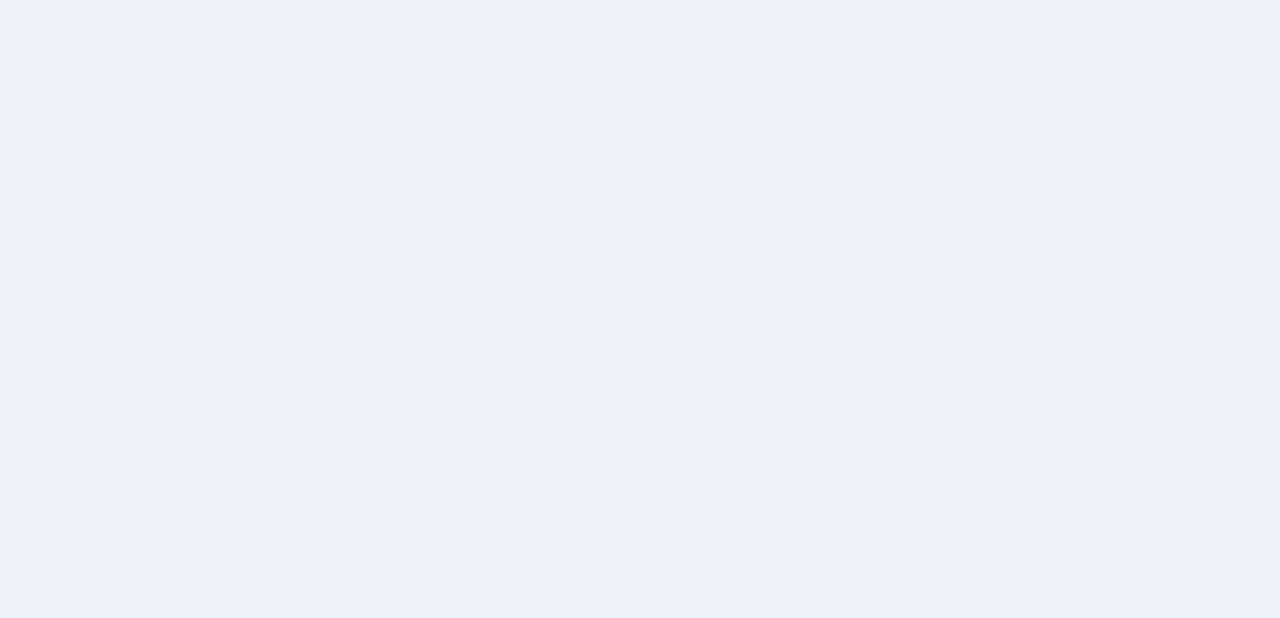
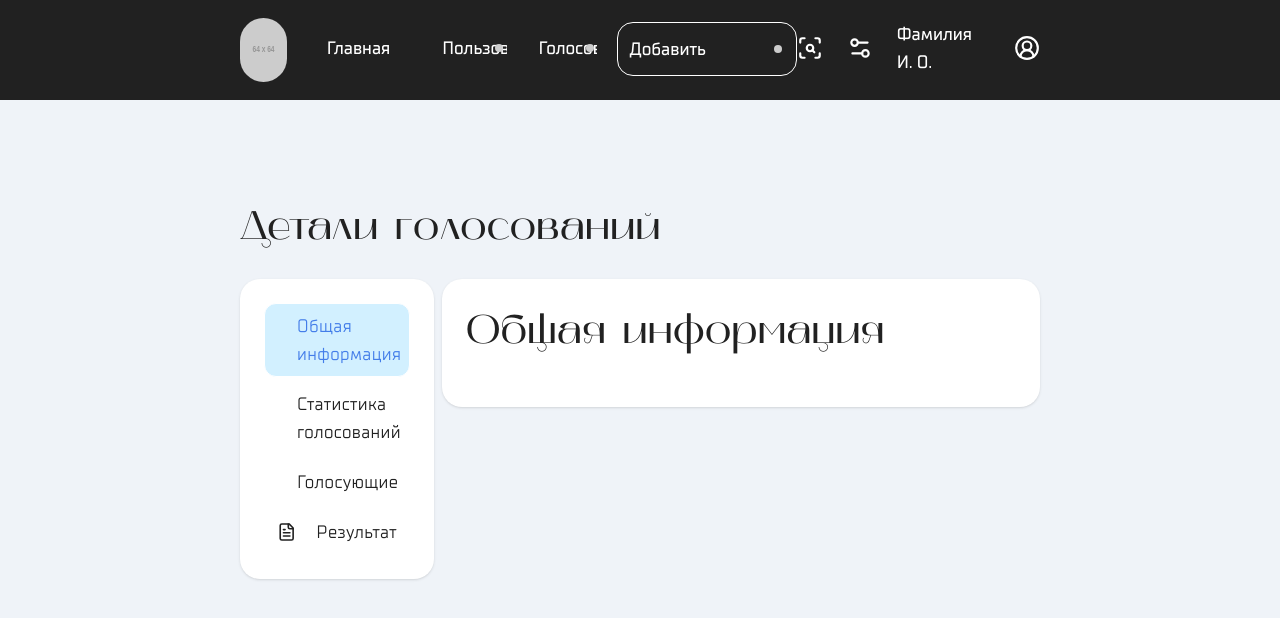
Before and after one commit to Vladdeek/vote-app, a React (Vite) app in the folder frontend/: page /details in a window 1280 px wide. Before the commit this address had no page. Shown: the top 618 px of the page. Built offline with nearby package versions, Linux system fonts and the light colour scheme.

Commit message:
add 2 new pages and only sidebars for this

```diff
--- a/frontend/src/components/SideBar.jsx
+++ b/frontend/src/components/SideBar.jsx
@@ -1,20 +1,20 @@
 import { NavLink } from 'react-router-dom'
 
-const SideBarBtn = ({ to, children }) => {
+const SideBarBtn = ({ index, activeIndex, setActiveIndex, children }) => {
+	const isActive = activeIndex === index
+
 	return (
-		<NavLink
-			to={to}
-			className={({ isActive }) =>
-				[
-					'border-1 w-full py-2 px-3 border-white rounded-xl text-lg font-normal flex gap-5 justify-start items-center transition-all',
-					isActive
-						? 'bg-[#D2F0FF] text-[#437DE9]'
-						: 'hover:bg-[#D2F0FF] hover:text-[#437DE9]',
-				].join(' ')
-			}
+		<div
+			onClick={() => setActiveIndex(index)}
+			className={[
+				'border-1 w-full py-2 px-3 border-white rounded-xl text-lg font-normal flex gap-5 justify-start items-center transition-all cursor-pointer',
+				isActive
+					? 'bg-[#D2F0FF] text-[#437DE9]'
+					: 'hover:bg-[#D2F0FF] hover:text-[#437DE9]',
+			].join(' ')}
 		>
 			{children}
-		</NavLink>
+		</div>
 	)
 }
 
--- a/frontend/src/main.jsx
+++ b/frontend/src/main.jsx
@@ -13,7 +13,8 @@ import DashboardLayout from './pages/layout/DashboardLayout'
 import MainPage from './pages/MainPage'
 import Profile from './pages/Profile'
 import Voting from './pages/Voting'
-import ConstrucorVoting from './pages/ConstructorVoting'
+import Constructor from './pages/ConstructorVoting'
+import DetailVoting from './pages/DetailVoting'
 
 function MainApp() {
 	const navigate = useNavigate()
@@ -31,7 +32,8 @@ function MainApp() {
 					<Route path='/main' element={<MainPage />} />
 					<Route path='/profile' element={<Profile />} />
 					<Route path='/voting' element={<Voting />} />
-					<Route path='/constructor' element={<ConstrucorVoting />} />
+					<Route path='/constructor' element={<Constructor />} />
+					<Route path='/details' element={<DetailVoting />} />
 				</Route>
 			</Routes>
 		</Suspense>
--- a/frontend/src/pages/ConstructorVoting.jsx
+++ b/frontend/src/pages/ConstructorVoting.jsx
@@ -1,9 +1,45 @@
 import { Layers, SquarePlus } from 'lucide-react'
 import { useState } from 'react'
 import { SideBar, SideBarBtn } from '../components/SideBar'
-import { Outlet } from 'react-router-dom'
+import { InputDefault } from '../components/Inputs'
 
-const ConstrucorVoting = () => {
+const VotingConstructor = () => {
+	return (
+		<>
+			<div className='flex gap-3 items-center mb-3'>
+				<p className='font-semibold text-2xl bg-[#f4f4f4] rounded-lg p-2'>
+					ШАГ 1
+				</p>
+				<p className='font-semibold text-2xl'>Настройки</p>
+			</div>
+			<div className='grid grid-cols-3 gap-3'>
+				<div className='col-span-2'>
+					<InputDefault
+						title={'Название голосования'}
+						required={true}
+						placeholder={'Введите название'}
+					/>
+				</div>
+			</div>
+		</>
+	)
+}
+
+const VotingTemplates = () => {
+	return (
+		<>
+			<p className='font-semibold text-2xl mb-3'>Список шаблонов</p>
+			<div className='flex flex-col gap-3'>
+				<div className='bg-[#ccc] rounded-[20px] w-full h-[150px]'></div>
+				<div className='bg-[#ccc] rounded-[20px] w-full h-[150px]'></div>
+				<div className='bg-[#ccc] rounded-[20px] w-full h-[150px]'></div>
+				<div className='bg-[#ccc] rounded-[20px] w-full h-[150px]'></div>
+			</div>
+		</>
+	)
+}
+
+const Constructor = () => {
 	const [isActive, setIsActive] = useState(0)
 	return (
 		<div className='mx-60 my-[99px] text-[#212121] tracking-wide'>
@@ -11,21 +47,39 @@ const ConstrucorVoting = () => {
 			<div className='grid grid-cols-4 gap-2'>
 				<div className='col-span-1'>
 					<SideBar>
-						<SideBarBtn to={'voting'}>
+						<SideBarBtn
+							index={0}
+							activeIndex={isActive}
+							setActiveIndex={setIsActive}
+						>
 							<SquarePlus />
 							<p>Добавить голосование</p>
 						</SideBarBtn>
-						<SideBarBtn to={'templates'}>
+						<SideBarBtn
+							index={1}
+							activeIndex={isActive}
+							setActiveIndex={setIsActive}
+						>
 							<Layers />
 							<p>Шаблоны голосований</p>
 						</SideBarBtn>
 					</SideBar>
 				</div>
 				<div className='col-span-3'>
-					<div className='bg-white shadow-sm rounded-[20px] p-6'></div>
+					<div className='bg-white shadow-sm rounded-[20px] p-6'>
+						{isActive === 1 ? (
+							<>
+								<VotingConstructor />
+							</>
+						) : (
+							<>
+								<VotingTemplates />
+							</>
+						)}
+					</div>
 				</div>
 			</div>
 		</div>
 	)
 }
-export default ConstrucorVoting
+export default Constructor
--- /dev/null
+++ b/frontend/src/pages/DetailVoting.jsx
@@ -0,0 +1,129 @@
+import {
+	ChartColumn,
+	ClipboardCheck,
+	FileText,
+	Info,
+	Layers,
+	SquarePlus,
+	UsersRound,
+} from 'lucide-react'
+import { useState } from 'react'
+import { SideBar, SideBarBtn } from '../components/SideBar'
+
+const GeneralInfo = () => {
+	return (
+		<>
+			<p className='mak text-[40px] mb-5 '>Общая информация</p>
+		</>
+	)
+}
+const VotingStatistic = () => {
+	return (
+		<>
+			<p className='mak text-[40px] mb-5 '>Статистика голосований</p>
+		</>
+	)
+}
+const VotingMembers = () => {
+	return (
+		<>
+			<p className='mak text-[40px] mb-5 '>Голосующие</p>
+		</>
+	)
+}
+const Results = () => {
+	return (
+		<>
+			<p className='mak text-[40px] mb-5 '>Результаты</p>
+		</>
+	)
+}
+const MyNewsletter = () => {
+	return (
+		<>
+			<p className='mak text-[40px] mb-5 '>Мой бюллетень</p>
+		</>
+	)
+}
+
+const DetailVoting = () => {
+	const [isActive, setIsActive] = useState(0)
+	const [isRole, setIsRole] = useState('администратор')
+	return (
+		<div className='mx-60 my-[99px] text-[#212121] tracking-wide'>
+			<p className='mak text-[40px] mb-5 '>Детали голосований</p>
+			<div className='grid grid-cols-4 gap-2'>
+				<div className='col-span-1'>
+					<SideBar>
+						<SideBarBtn
+							index={0}
+							activeIndex={isActive}
+							setActiveIndex={setIsActive}
+						>
+							<Info />
+							<p>Общая информация</p>
+						</SideBarBtn>
+						{isRole == 'администратор' ? (
+							<>
+								<SideBarBtn
+									index={1}
+									activeIndex={isActive}
+									setActiveIndex={setIsActive}
+								>
+									<ChartColumn />
+									<p>Статистика голосований</p>
+								</SideBarBtn>
+								<SideBarBtn
+									index={2}
+									activeIndex={isActive}
+									setActiveIndex={setIsActive}
+								>
+									<UsersRound />
+									<p>Голосующие</p>
+								</SideBarBtn>
+							</>
+						) : (
+							<>
+								<SideBarBtn
+									index={4}
+									activeIndex={isActive}
+									setActiveIndex={setIsActive}
+								>
+									<ClipboardCheck />
+									<p>Мой бюллетень</p>
+								</SideBarBtn>
+							</>
+						)}
+						<SideBarBtn
+							index={3}
+							activeIndex={isActive}
+							setActiveIndex={setIsActive}
+						>
+							<FileText />
+							<p>Результат</p>
+						</SideBarBtn>
+					</SideBar>
+				</div>
+				<div className='col-span-3'>
+					<div className='bg-white shadow-sm rounded-[20px] p-6'>
+						{(() => {
+							switch (isActive) {
+								case 0:
+									return <GeneralInfo />
+								case 1:
+									return <VotingStatistic />
+								case 2:
+									return <VotingMembers />
+								case 3:
+									return <Results />
+								case 4:
+									return <MyNewsletter />
+							}
+						})()}
+					</div>
+				</div>
+			</div>
+		</div>
+	)
+}
+export default DetailVoting
```
